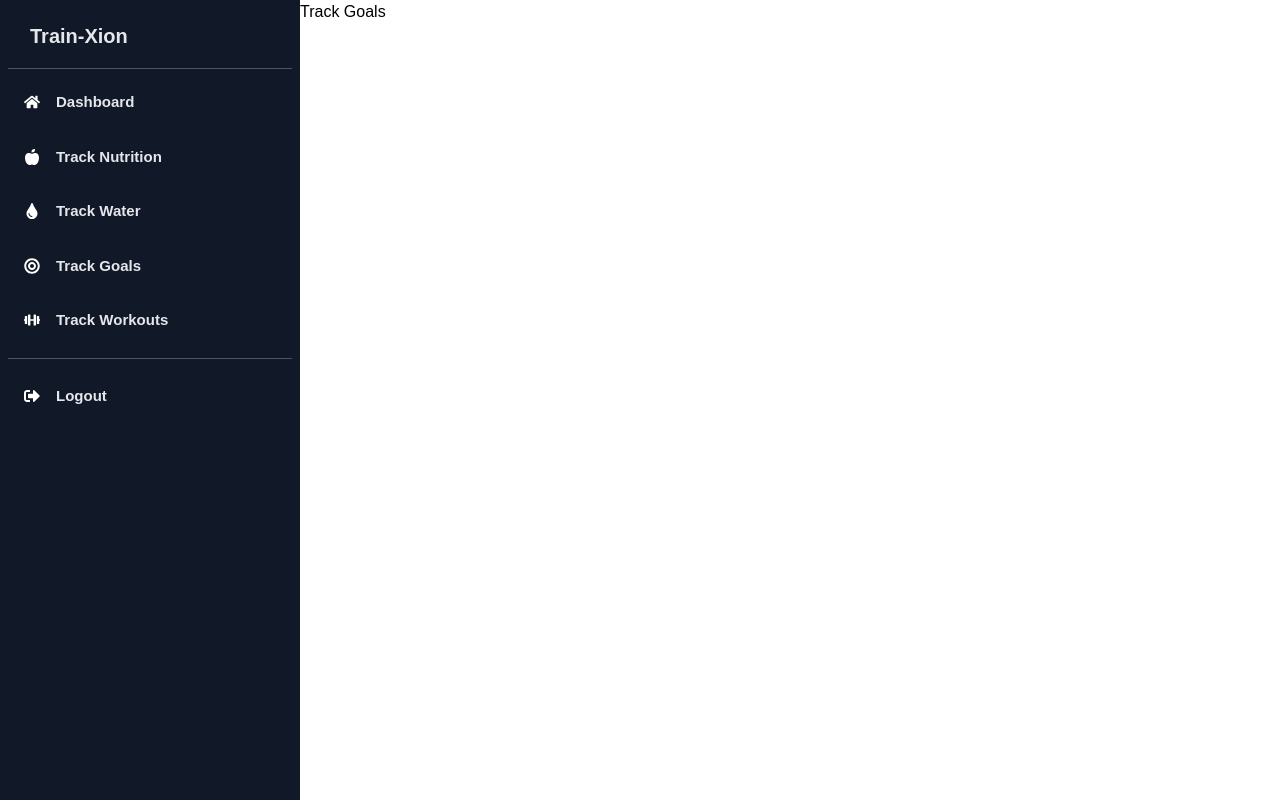
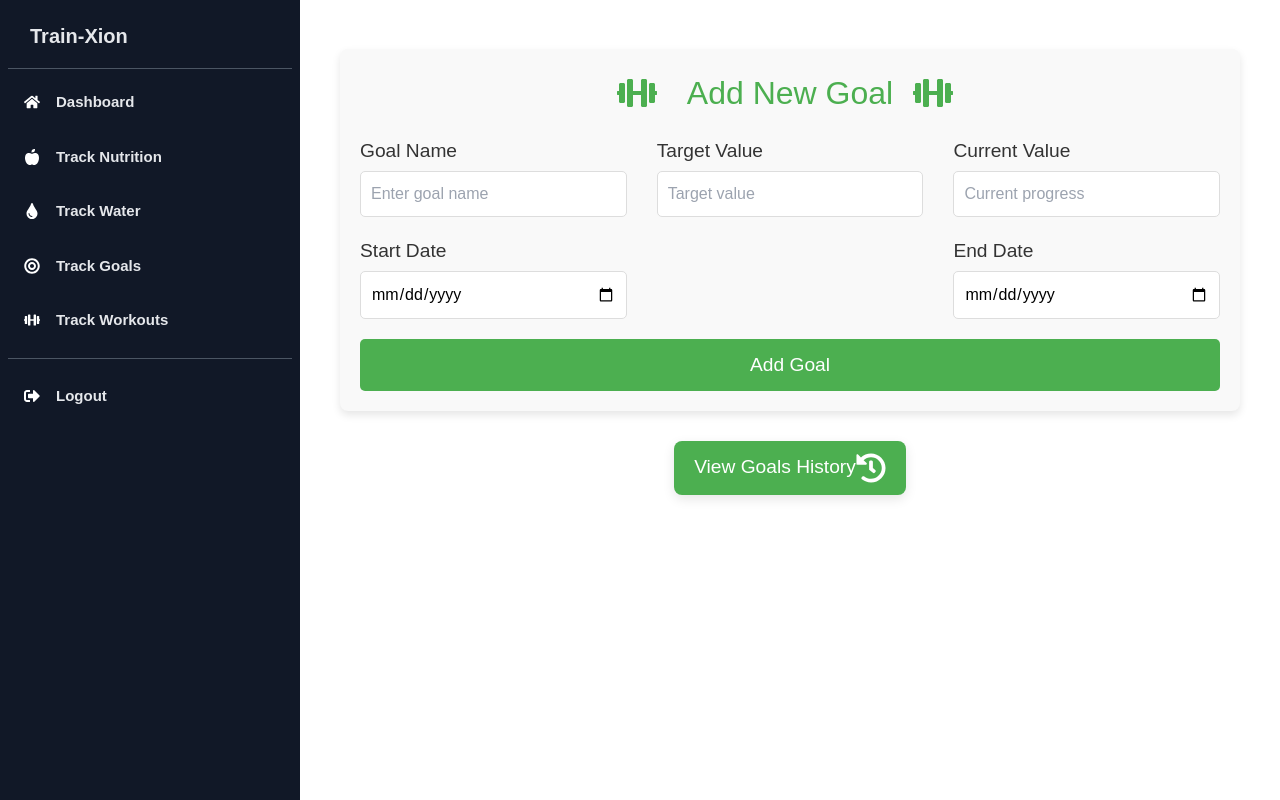
Before and after one commit to Debdutta-10/Train-Xion-frontend, a React (Create React App) app: page /track-goals in a window 1280 px wide. Built offline with nearby package versions, Linux system fonts and the light colour scheme.

Commit message:
folder-structure corrected + goal form added

```diff
--- a/src/App.js
+++ b/src/App.js
@@ -5,11 +5,12 @@ import Register from './components/Register';
 import Dashboard from './components/Dashboard';
 import Login from './components/Login';
 import Navbar from './components/Navbar';
-import TrackNutrition from './components/TrackNutrition';
-import TrackWater from './components/TrackWater';
-import TrackGoals from './components/TrackGoals';
-import TrackWorkouts from './components/TrackWorkouts';
-import WaterHistory from './components/WaterHistory';
+import TrackNutrition from './components/NutriComponent/TrackNutrition';
+import TrackWater from './components/WaterComponents/TrackWater';
+import TrackGoals from './components/GoalComponents/TrackGoals';
+import TrackWorkouts from './components/WorkoutComponent/TrackWorkouts';
+import WaterHistory from './components/WaterComponents/WaterHistory';
+import GoalHistory from './components/GoalComponents/GoalHistory'
 
 function App() {
   return (
@@ -36,6 +37,7 @@ function MainApp() {
           <Route path="/track-goals" element={<TrackGoals />} />
           <Route path="/track-workouts" element={<TrackWorkouts />} />
           <Route path="/water-history" element={<WaterHistory></WaterHistory>} />
+          <Route path="/goal-history" element={<GoalHistory></GoalHistory>} />
         </Routes>
       </div>
     </>
--- /dev/null
+++ b/src/components/GoalComponents/GoalHistory.js
@@ -0,0 +1,11 @@
+import React from 'react'
+
+const GoalHistory = () => {
+  return (
+    <div>
+        <h1>Goal History</h1>
+    </div>
+  )
+}
+
+export default GoalHistory
--- /dev/null
+++ b/src/components/GoalComponents/TrackGoals.js
@@ -0,0 +1,103 @@
+import React, { useState } from "react";
+import { FaDumbbell, FaHistory } from "react-icons/fa"; // Import the Dumbbell icon
+import "../../styles/Goals.css";
+import { useNavigate } from 'react-router-dom';
+
+const TrackGoals = () => {
+    const [goalName, setGoalName] = useState("");
+    const [targetValue, setTargetValue] = useState("");
+    const [currentValue, setCurrentValue] = useState("");
+    const [startDate, setStartDate] = useState("");
+    const [endDate, setEndDate] = useState("");
+
+    const navigate = useNavigate();
+
+    const handleSubmit = (e) => {
+        e.preventDefault();
+        // Handle goal submission logic here
+        console.log("Goal added:", { goalName, targetValue, currentValue, startDate, endDate });
+    };
+
+    const handleClick = () => {
+        navigate('/goal-history'); // Navigate to the goal history page
+    };
+
+    return (
+        <div className="goal-container">
+            <div className="goal-form-container">
+                <h2 className="goal-form-title">
+                    <FaDumbbell className="goal-form-icon goal-dumbbell-icon-left" />
+                    Add New Goal
+                    <FaDumbbell className="goal-form-icon goal-dumbbell-icon-right" />
+                </h2>
+                <form onSubmit={handleSubmit} className="goal-form">
+                    <div className="goal-form-group">
+                        <label htmlFor="goalName">Goal Name</label>
+                        <input
+                            type="text"
+                            id="goalName"
+                            value={goalName}
+                            onChange={(e) => setGoalName(e.target.value)}
+                            required
+                            placeholder="Enter goal name"
+                        />
+                    </div>
+                    <div className="goal-form-group">
+                        <label htmlFor="targetValue">Target Value</label>
+                        <input
+                            type="number"
+                            id="targetValue"
+                            value={targetValue}
+                            onChange={(e) => setTargetValue(e.target.value)}
+                            required
+                            placeholder="Target value"
+                        />
+                    </div>
+                    <div className="goal-form-group">
+                        <label htmlFor="currentValue">Current Value</label>
+                        <input
+                            type="number"
+                            id="currentValue"
+                            value={currentValue}
+                            onChange={(e) => setCurrentValue(e.target.value)}
+                            required
+                            placeholder="Current progress"
+                        />
+                    </div>
+                    <div className="goal-form-group">
+                        <label htmlFor="startDate">Start Date</label>
+                        <input
+                            type="date"
+                            id="startDate"
+                            value={startDate}
+                            onChange={(e) => setStartDate(e.target.value)}
+                            required
+                        />
+                    </div>
+                    <div className="goal-form-group">
+                        <label htmlFor="endDate">End Date</label>
+                        <input
+                            type="date"
+                            id="endDate"
+                            value={endDate}
+                            onChange={(e) => setEndDate(e.target.value)}
+                            required
+                        />
+                    </div>
+                    <button type="submit" className="goal-submit-btn">
+                        Add Goal
+                    </button>
+                </form>
+            </div>
+
+            <div className="goal-history-container">
+                <button className="goal-navigate-button" onClick={handleClick}>
+                    View Goals History
+                    <FaHistory size={30} className="goal-button-icon" />
+                </button>
+            </div>
+        </div>
+    );
+};
+
+export default TrackGoals;
--- a/src/components/TrackGoals.js
+++ /dev/null
@@ -1,11 +0,0 @@
-import React from 'react'
-
-const TrackGoals = () => {
-    return (
-        <>
-            Track Goals
-        </>
-    )
-}
-
-export default TrackGoals
--- a/src/components/TrackWater.js
+++ b/src/components/WaterComponents/TrackWater.js
@@ -1,6 +1,6 @@
 import React, { useState, useEffect } from 'react';
 import { FaPlusCircle, FaEdit, FaHistory } from 'react-icons/fa';
-import "../styles/Water.css";
+import "../../styles/Water.css";
 import { toast } from 'react-toastify';
 import 'react-toastify/dist/ReactToastify.css';
 import { useNavigate } from 'react-router-dom';
@@ -197,7 +197,7 @@ const TrackWater = () => {
           </div>
         </div>
 
-        <div className="water-history-container">
+        <div className="goal-history-container">
           <button className="navigate-button" onClick={handleClick}>
             View Water History
             <FaHistory size={30} className="button-icon" />
--- a/src/components/WaterCard.js
+++ b/src/components/WaterComponents/WaterCard.js
@@ -1,6 +1,6 @@
 import React from 'react';
 import { FaTint } from 'react-icons/fa';
-import "../styles/WaterCard.css";
+import "../../styles/WaterCard.css";
 
 const WaterCard = ({ log }) => {
   const { date, waterIntake } = log;
--- a/src/components/WaterHistory.js
+++ b/src/components/WaterComponents/WaterHistory.js
@@ -1,6 +1,6 @@
 import React, { useEffect, useState } from 'react';
 import WaterCard from './WaterCard';
-import "../styles/WaterHistory.css";
+import "../../styles/WaterHistory.css";
 
 const WaterHistory = () => {
   const [waterLogs, setWaterLogs] = useState([]);
--- /dev/null
+++ b/src/styles/Goals.css
@@ -0,0 +1,135 @@
+/* Main container for the form */
+.goal-form-container {
+    width: 100%;
+    max-width: 900px;
+    margin: auto;
+    margin-top: 5%;
+    padding: 20px;
+    background-color: #f9f9f9;
+    border-radius: 8px;
+    box-shadow: 0 4px 8px rgba(0, 0, 0, 0.1);
+}
+
+.goal-form-title {
+    font-size: 2rem;
+    font-weight: 500;
+    text-align: center;
+    color: #4CAF50;
+    margin-bottom: 20px;
+    display: flex;
+    justify-content: center;
+    align-items: center;
+    gap: 20px; /* Space between icons and the text */
+}
+
+.goal-dumbbell-icon-left, .goal-dumbbell-icon-right {
+    font-size: 2.5rem;  /* Larger icon size */
+    color: #4CAF50;
+}
+
+.goal-form-icon {
+    margin-right: 10px;
+    color: #4CAF50;
+}
+
+.goal-form {
+    display: flex;
+    flex-wrap: wrap;
+    gap: 20px; /* Adds space between form groups */
+    justify-content: space-between;
+}
+
+.goal-form-group {
+    display: flex;
+    flex-direction: column;
+    width: calc(33.33% - 20px); /* Adjusts width of form fields, makes them 3 across */
+}
+
+.goal-container label {
+    font-size: 1.2rem;
+    color: #333;
+    margin-bottom: 5px;
+}
+
+input[type="text"],
+input[type="number"],
+input[type="date"] {
+    padding: 10px;
+    font-size: 1rem;
+    border: 1px solid #ddd;
+    border-radius: 5px;
+    width: 100%;
+    box-sizing: border-box;
+}
+
+input[type="number"] {
+    -webkit-appearance: none;
+    -moz-appearance: textfield;
+}
+
+input[type="number"]::-webkit-outer-spin-button,
+input[type="number"]::-webkit-inner-spin-button {
+    -webkit-appearance: none;
+    margin: 0;
+}
+
+.goal-submit-btn {
+    padding: 12px 20px;
+    font-size: 1.2rem;
+    background-color: #4CAF50;
+    color: white;
+    border: none;
+    border-radius: 5px;
+    cursor: pointer;
+    transition: background-color 0.3s ease;
+    width: 100%; /* Make the button full-width */
+}
+
+.goal-submit-btn:hover {
+    background-color: #45a049;
+}
+
+.goal-submit-btn:focus {
+    outline: none;
+}
+
+.goal-navigate-button {
+    margin-top: 3% !important;
+    background-color: #4CAF50; /* Matching the main color */
+    color: white;
+    font-size: 1.2rem;
+    padding: 12px 20px;
+    border: none;
+    border-radius: 8px;
+    display: flex;
+    align-items: center;
+    justify-content: space-between;
+    width: auto;
+    margin: auto;
+    cursor: pointer;
+    transition: all 0.3s ease;
+    font-weight: 500;
+    box-shadow: 0px 4px 12px rgba(0, 0, 0, 0.1);
+}
+
+.goal-navigate-button:hover {
+    background-color: #5cb85f; /* Hover color */
+    transform: scale(1.05); /* Slight scale up on hover */
+}
+
+@media (max-width: 768px) {
+    .goal-form {
+        flex-direction: column;
+        align-items: center;
+    }
+    .goal-form-container {
+        width: 85%;
+    }
+    .goal-form-group {
+        width: 100%;
+    }
+
+    .goal-submit-btn {
+        width: auto; /* Remove full-width on smaller screens */
+    }
+}
```
Also changed, not shown: src/components/NutriComponent/TrackNutrition.js (renamed from src/components/TrackNutrition.js), src/components/WorkoutComponent/TrackWorkouts.js (renamed from src/components/TrackWorkouts.js).
